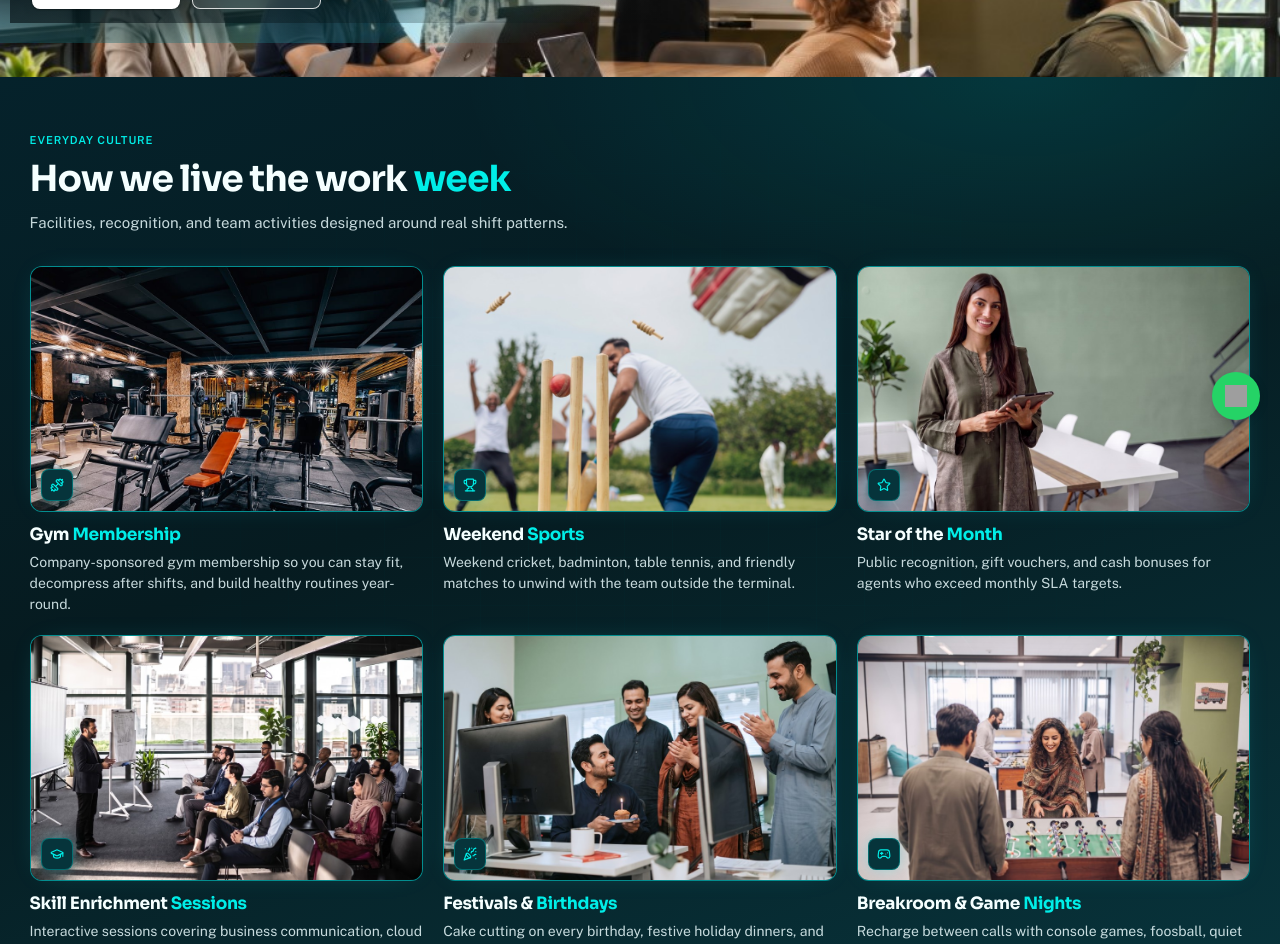
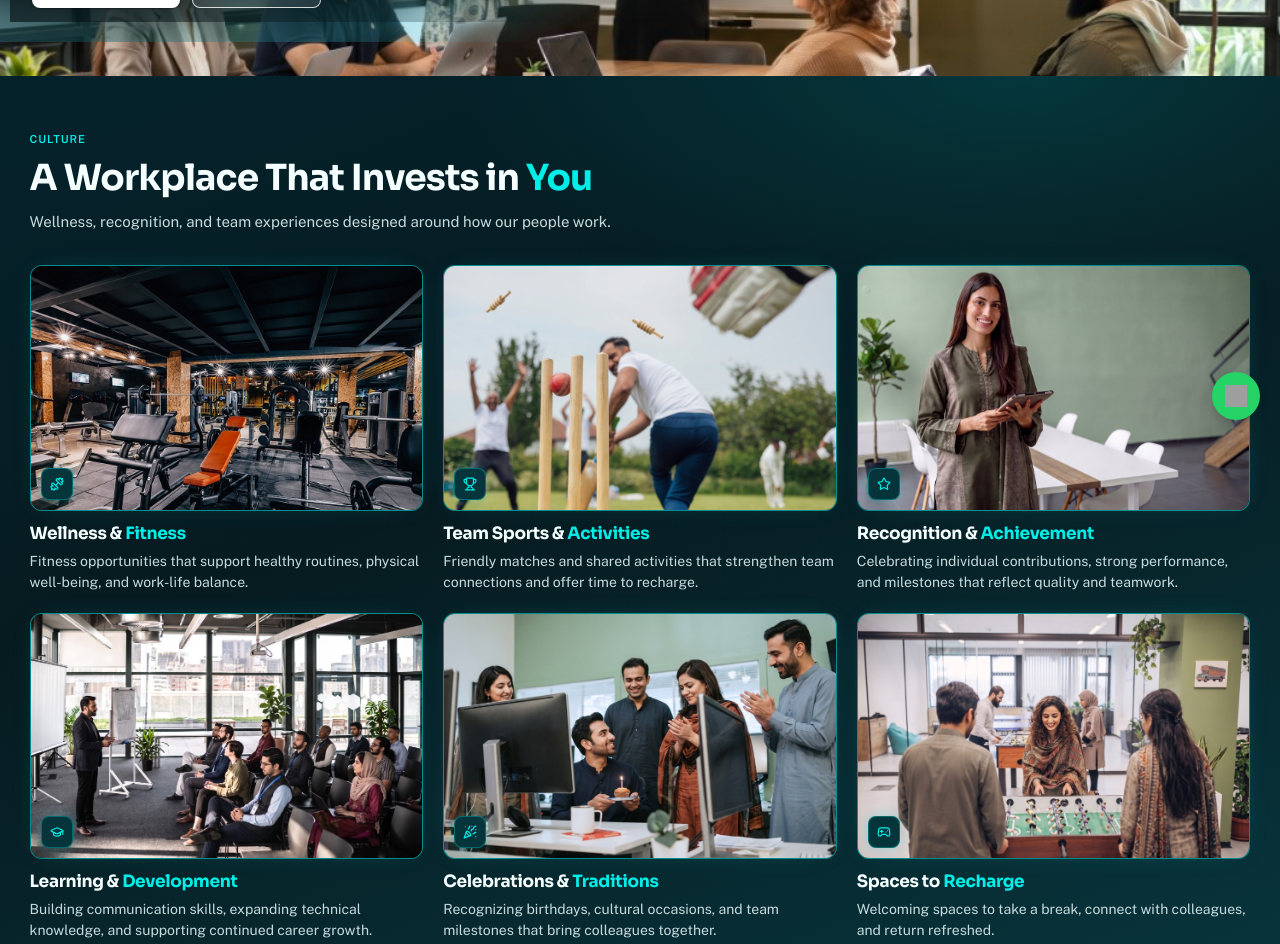
Before and after one commit to adnanhayat531/comtanixcareers, a Next.js app: page /life in a window 1280 px wide. Shown: the part 360-1304 px from the top of the page. Built offline with nearby package versions, Linux system fonts and the light colour scheme; no server answers; grey boxes are pictures that could not be loaded.

Commit message:
Enhance content across About, Contact, and Life pages for clarity and engagement. Update descriptions and titles to better reflect company values and culture. Refine layout elements for improved user experience.

```diff
--- a/src/app/about/page.tsx
+++ b/src/app/about/page.tsx
@@ -12,15 +12,15 @@ import { LEARNING, VALUES } from "@/lib/data/content";
 export const metadata: Metadata = {
   title: "About Us",
   description:
-    "Trusted technology professionals delivering innovative, enterprise-grade IT services and measurable business value worldwide.",
+    "A global technology company — trusted professionals delivering innovative, enterprise-grade IT services and measurable business value worldwide.",
 };
 
 export default function AboutPage() {
   return (
     <>
       <PageHero
-        eyebrow="Company"
-        title="About Us"
+        eyebrow="About Us"
+        title="A Global Technology Company"
         description="Trusted technology professionals delivering innovative, enterprise-grade IT services and measurable business value worldwide."
         image="/about/hero.png?v=3"
         imageAlt="Comtanix team collaborating in the office"
--- a/src/app/contact/page.tsx
+++ b/src/app/contact/page.tsx
@@ -9,7 +9,7 @@ import { CONFIG } from "@/lib/config";
 export const metadata: Metadata = {
   title: "Contact",
   description:
-    "Get in touch with Comtanix — call, email, or visit our office. Find us on the map.",
+    "Get in touch with Comtanix. Call, email, or visit our office. Find us on the map.",
 };
 
 export default function ContactPage() {
@@ -18,9 +18,9 @@ export default function ContactPage() {
       <PageHero
         eyebrow="Contact"
         title="Let's talk. We're ready to help."
-        description="Reach the Comtanix team for careers, partnerships, or general questions — by phone, email, or the form below."
+        description="Reach the Comtanix team for careers, partnerships, or general questions by phone, email, or the form below."
         image="/contact/hero-building.jpg?v=wide"
-        imageAlt="Comtanix office building at night — Bahria Town"
+        imageAlt="Comtanix office building at night, Bahria Town"
         imageFit="contain"
         imagePosition="right"
         imageBlend
--- a/src/app/life/page.tsx
+++ b/src/app/life/page.tsx
@@ -13,7 +13,7 @@ import { LIFE_ACTIVITIES } from "@/lib/data/content";
 export const metadata: Metadata = {
   title: "Life at Comtanix",
   description:
-    "Team trips, sports, awards, and everyday culture — how Comtanix people work and grow together beyond the desk.",
+    "Our teams share the milestones, the achievements, and the culture that make Comtanix more than a place to work.",
 };
 
 export default function LifePage() {
@@ -21,8 +21,8 @@ export default function LifePage() {
     <>
       <PageHero
         eyebrow="Life at Comtanix"
-        title="Work hard. Climb higher. Stay together."
-        description="Our teams share the grind, the wins, and the moments that make Comtanix feel like more than a workplace."
+        title="Grow Through Work. Thrive Together."
+        description="Our teams share the milestones, the achievements, and the culture that make Comtanix more than a place to work."
         image="/life/hero-team.png?v=4"
         imageAlt="Comtanix team collaborating in the office"
         imageFit="cover"
@@ -40,9 +40,9 @@ export default function LifePage() {
       <Section className="site-dark-section">
         <Container>
           <SectionHeading
-            eyebrow="Everyday culture"
-            title="How we live the work week"
-            description="Facilities, recognition, and team activities designed around real shift patterns."
+            eyebrow="Culture"
+            title="A Workplace That Invests in You"
+            description="Wellness, recognition, and team experiences designed around how our people work."
           />
           <div className="grid grid-cols-1 gap-4 md:grid-cols-2 lg:grid-cols-3 lg:gap-5">
             {LIFE_ACTIVITIES.map((a) => (
--- a/src/components/home/StatsBar.tsx
+++ b/src/components/home/StatsBar.tsx
@@ -44,7 +44,6 @@ export function StatsBar() {
       <div className="mx-auto w-full max-w-6xl px-[var(--container-pad-x)]">
         <div className="w-full overflow-hidden rounded-[var(--radius-lg)] border border-line bg-gradient-to-br from-[var(--gradient-from)] to-[var(--gradient-to)] py-2 shadow-[0_0_0_1px_var(--glow),0_18px_48px_-20px_rgba(0,0,0,0.55),var(--glow-cyan)] sm:rounded-[var(--radius-xl)]">
           <div className="flex w-full flex-col bg-surface lg:flex-row lg:items-center">
-            {/* Use div, not h2 — global h2 { font-size: var(--h2) } was forcing tall card */}
             <div className="flex w-full shrink-0 flex-col items-center justify-center gap-0 border-b border-[var(--line-strong)] px-2.5 py-2.5 text-center lg:w-[min(20%,16rem)] lg:border-r lg:border-b-0 lg:px-3 lg:py-2">
               <p className="text-sm font-semibold !leading-tight text-ink sm:text-[0.9375rem]">
                 <BrandAccentText accentClassName="text-brand">
--- a/src/components/layout/GetInTouch.tsx
+++ b/src/components/layout/GetInTouch.tsx
@@ -55,7 +55,7 @@ export function GetInTouch() {
             <span className="text-brand">Contact</span>
           </h2>
           <p className="type-body mt-2.5 max-w-xl text-muted">
-            Reach hiring or partnerships — we respond during business hours.
+            Reach hiring or partnerships. We respond during business hours.
           </p>
         </div>
 
--- a/src/components/layout/Header.tsx
+++ b/src/components/layout/Header.tsx
@@ -120,8 +120,8 @@ export function Header() {
         isHome ? "fixed inset-x-0 top-0" : "sticky top-0"
       } ${
         transparent
-          ? "border-b border-transparent bg-transparent"
-          : "border-b border-line bg-surface/92 shadow-[0_0_0_1px_var(--glow),var(--glow-cyan)] backdrop-blur-md"
+          ? "bg-transparent"
+          : "bg-surface/92 shadow-[var(--glow-cyan)] backdrop-blur-md"
       }`}
     >
       <div className="mx-auto flex h-[var(--header-h)] w-full max-w-none items-center justify-between gap-1.5 py-0 pr-[max(var(--container-pad-x),env(safe-area-inset-right,0px))] pl-[max(0.5rem,env(safe-area-inset-left,0px))] sm:gap-2 sm:pl-2.5 md:pl-3 lg:gap-1 xl:gap-0.5 xl:pl-4">
--- a/src/lib/data/content.ts
+++ b/src/lib/data/content.ts
@@ -60,38 +60,38 @@ export const LEARNING = [
 
 export const LIFE_ACTIVITIES = [
   {
-    title: "Gym Membership",
-    body: "Company-sponsored gym membership so you can stay fit, decompress after shifts, and build healthy routines year-round.",
+    title: "Wellness & Fitness",
+    body: "Fitness opportunities that support healthy routines, physical well-being, and work-life balance.",
     icon: "gym" as const,
     image: "/life/gym.png",
   },
   {
-    title: "Weekend Sports",
-    body: "Weekend cricket, badminton, table tennis, and friendly matches to unwind with the team outside the terminal.",
+    title: "Team Sports & Activities",
+    body: "Friendly matches and shared activities that strengthen team connections and offer time to recharge.",
     icon: "trophy" as const,
     image: "/life/weekend-sports.png",
   },
   {
-    title: "Star of the Month",
-    body: "Public recognition, gift vouchers, and cash bonuses for agents who exceed monthly SLA targets.",
+    title: "Recognition & Achievement",
+    body: "Celebrating individual contributions, strong performance, and milestones that reflect quality and teamwork.",
     icon: "star" as const,
     image: "/life/star-month.png",
   },
   {
-    title: "Skill Enrichment Sessions",
-    body: "Interactive sessions covering business communication, cloud certifications, and public speaking.",
+    title: "Learning & Development",
+    body: "Building communication skills, expanding technical knowledge, and supporting continued career growth.",
     icon: "graduation" as const,
     image: "/life/skill-sessions.png",
   },
   {
-    title: "Festivals & Birthdays",
-    body: "Cake cutting on every birthday, festive holiday dinners, and cultural exchanges.",
+    title: "Celebrations & Traditions",
+    body: "Recognizing birthdays, cultural occasions, and team milestones that bring colleagues together.",
     icon: "party" as const,
     image: "/life/festivals.png",
   },
   {
-    title: "Breakroom & Game Nights",
-    body: "Recharge between calls with console games, foosball, quiet rest corners, and unlimited tea & coffee.",
+    title: "Spaces to Recharge",
+    body: "Welcoming spaces to take a break, connect with colleagues, and return refreshed.",
     icon: "game" as const,
     image: "/life/breakroom.png",
   },
```
